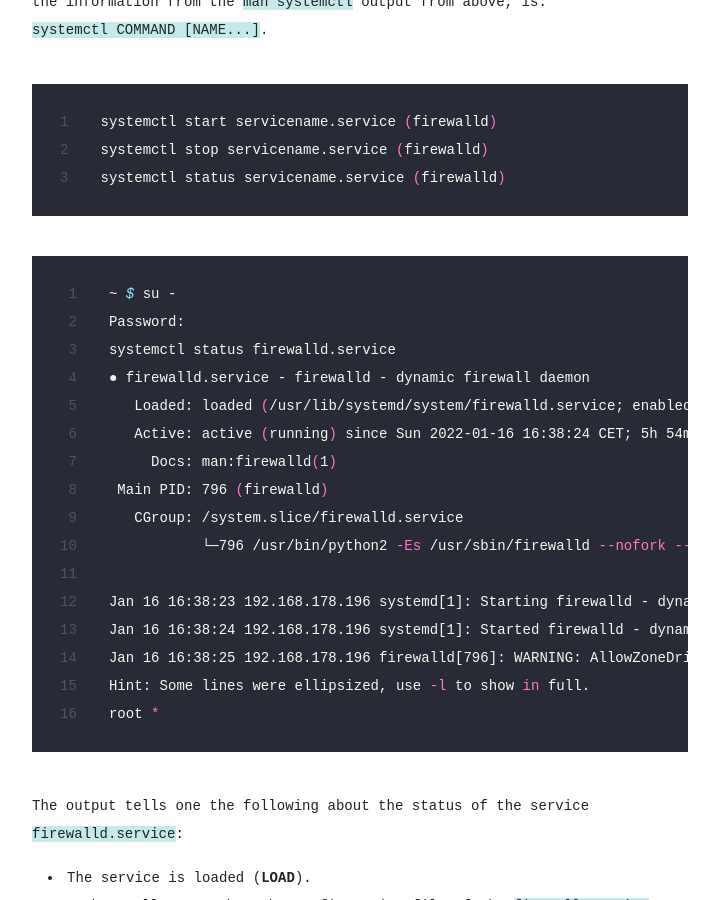
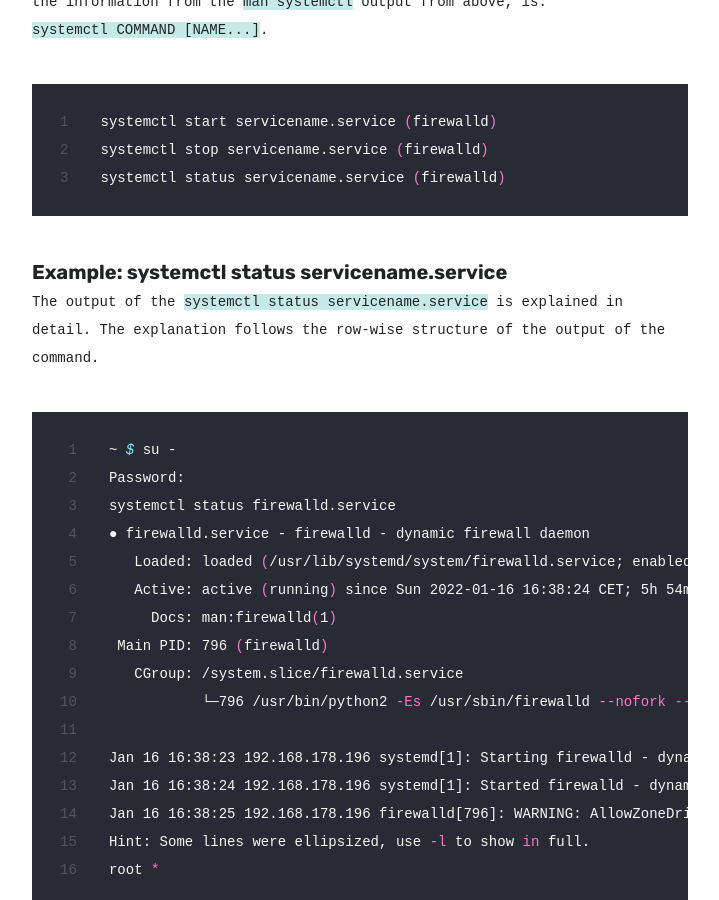
Before and after one commit to kletobias/kletobias.github.io, a Jekyll site: the page built from _projects/Chapter_5-13.md, in a window 1280 px wide and 900 px high, scrolled down 3134 px. Shown: the whole window, without its empty margins (38-757 px from the left). Built offline with Jekyll 4.4.1, drawn with Linux system fonts in a browser that asks for light colours; nearby versions of some CDN libraries; some web fonts are replaced.

Commit message:
updating module5 for the website

````diff
--- a/_projects/Chapter_5-13.md
+++ b/_projects/Chapter_5-13.md
@@ -69,6 +69,12 @@
 systemctl stop servicename.service (firewalld)
 systemctl status servicename.service (firewalld)
 ```
+
+
+##### Example: systemctl status servicename.service
+
+The output of the `systemctl status servicename.service`
+is explained in detail. The explanation follows the row-wise structure of the output of the command.
 
 ```bash
 ~ $ su -
````
